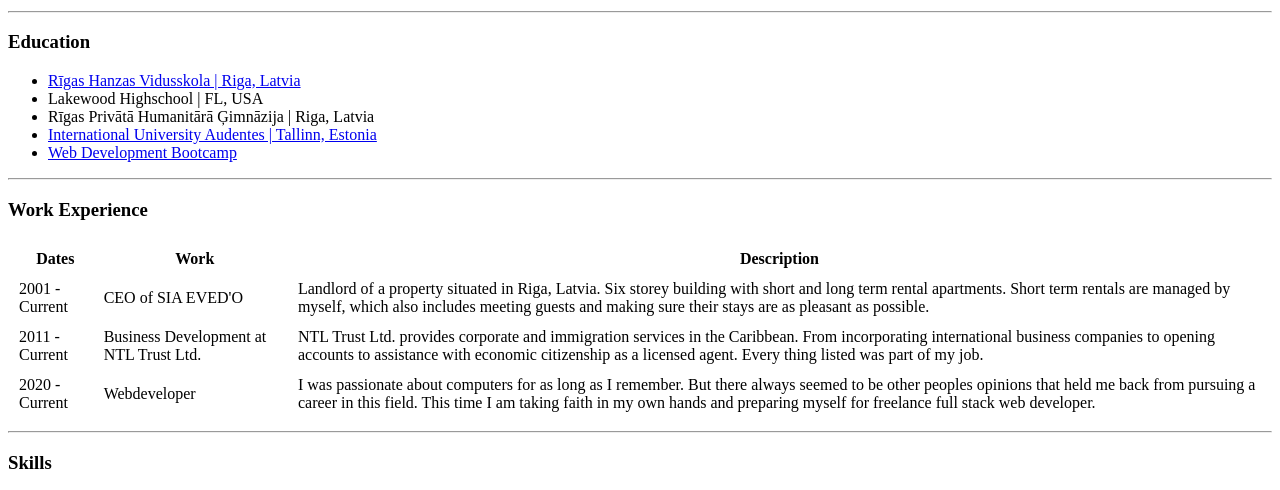
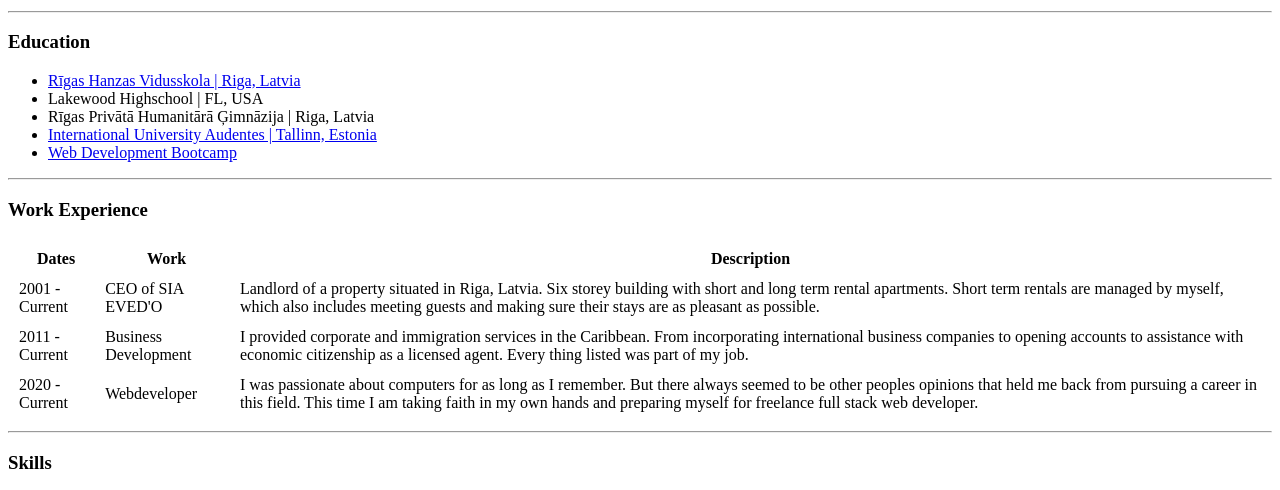
Before and after one commit to CoolMeEddy/cv, a plain HTML site: page index.html in a window 1280 px wide. Shown: the part 239-729 px from the top of the page. Drawn offline with Linux system fonts and the light colour scheme.

Commit message:
Update index.html

```diff
--- a/index.html
+++ b/index.html
@@ -45,8 +45,8 @@
       </tr>
       <tr>
         <td>2011 - Current</td>
-        <td>Business Development at NTL Trust Ltd.</td>
-        <td>NTL Trust Ltd. provides corporate and immigration services in the Caribbean. From incorporating international business companies to opening accounts to assistance with economic citizenship as a licensed agent. Every thing listed was part
+        <td>Business Development</td>
+        <td>I provided corporate and immigration services in the Caribbean. From incorporating international business companies to opening accounts to assistance with economic citizenship as a licensed agent. Every thing listed was part
           of my job.</td>
       </tr>
       <tr>
```
